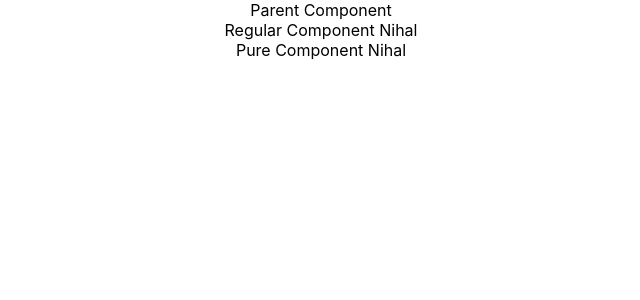
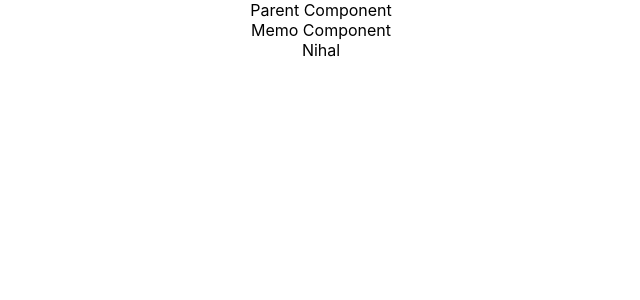
Before and after one commit to nihalshanp/learning-react, a React (Create React App) app: page / in a window 1280 px wide. Shown: the top 300 px of the page, without its empty margins (319-959 px from the left). Built offline with nearby package versions, Linux system fonts and the light colour scheme.

Commit message:
Learned about React.mamo()

```diff
--- /dev/null
+++ b/src/Component/MemoComp.js
@@ -0,0 +1,13 @@
+import React, { memo } from 'react'
+
+const MemoComp = ({name}) => {
+    console.log('Rendering Memo Component');
+  return (
+    <div>
+        Memo Component<br/>
+        {name}
+    </div>
+    )
+}
+
+export default memo(MemoComp)
--- a/src/Component/ParComp.js
+++ b/src/Component/ParComp.js
@@ -1,6 +1,7 @@
 import React, { Component } from 'react'
 import RegComp from './RegComp'
 import PureComp from './PureComp'
+import MemoComp from './MemoComp'
 
 
 
@@ -26,8 +27,9 @@ class ParComp extends Component {
         return (
             <div>
                 Parent Component
-                <RegComp name={this.state.name}/>
-                <PureComp name={this.state.name}/>
+                {/*<RegComp name={this.state.name}/>*/}
+                {/*<PureComp name={this.state.name}/>*/}
+                <MemoComp name={this.state.name}/>
             </div>
         )
     }
```
